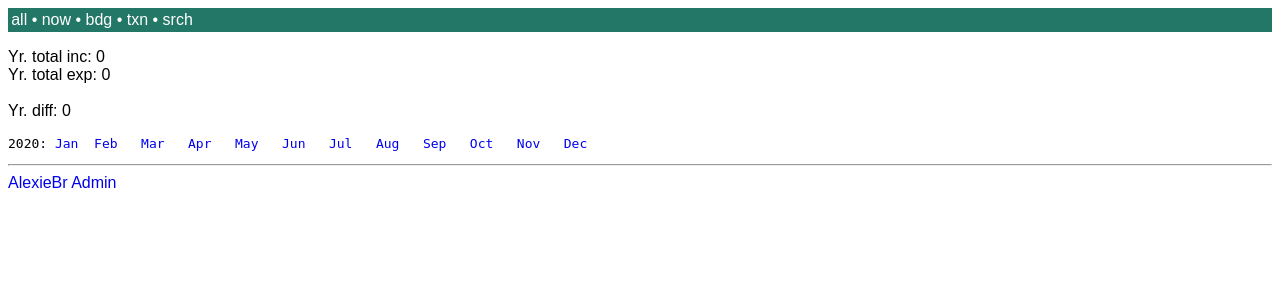
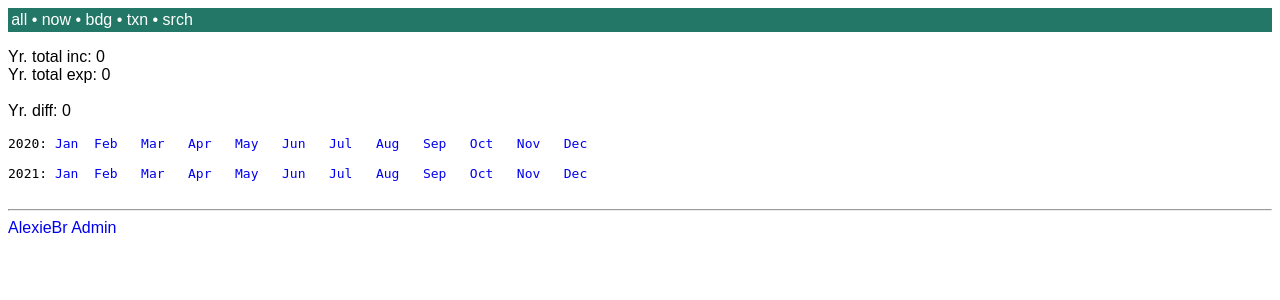
Before and after one commit to heitorchang/alexiebr, a Django app: page /hist/ in a window 1280 px wide. Shown: the top 300 px of the page. Run offline with Django 3.2, Linux system fonts and the light colour scheme; the visitor is signed in with stand-in values (Sample User, id 1); data that the repository does not hold is empty.

Commit message:
add 2021

```diff
--- a/alexieui/templates/alexieui/hist.html
+++ b/alexieui/templates/alexieui/hist.html
@@ -3,9 +3,9 @@
 {% block content %}
 
 <p>
-Yr. total inc: {{ total_inc }}<br>
-Yr. total exp: {{ total_exp }}<br><br>
-Yr. diff: {{ grand_total }}
+    Yr. total inc: {{ total_inc }}<br>
+    Yr. total exp: {{ total_exp }}<br><br>
+    Yr. diff: {{ grand_total }}
 </p>
 
 <pre>{% for month in months %}
@@ -14,37 +14,9 @@ Yr. diff: {{ grand_total }}
 
 <pre>
 2020: <a href="/?startdate=2020-01-01&enddate=2020-01-31">Jan</a>  <a href="/?startdate=2020-02-01&enddate=2020-02-29">Feb</a>   <a href="/?startdate=2020-03-01&enddate=2020-03-31">Mar</a>   <a href="/?startdate=2020-04-01&enddate=2020-04-30">Apr</a>   <a href="/?startdate=2020-05-01&enddate=2020-05-31">May</a>   <a href="/?startdate=2020-06-01&enddate=2020-06-30">Jun</a>   <a href="/?startdate=2020-07-01&enddate=2020-07-31">Jul</a>   <a href="/?startdate=2020-08-01&enddate=2020-08-31">Aug</a>   <a href="/?startdate=2020-09-01&enddate=2020-09-30">Sep</a>   <a href="/?startdate=2020-10-01&enddate=2020-10-31">Oct</a>   <a href="/?startdate=2020-11-01&enddate=2020-11-30">Nov</a>   <a href="/?startdate=2020-12-01&enddate=2020-12-31">Dec</a>
+
+2021: <a href="/?startdate=2021-01-01&enddate=2021-01-31">Jan</a>  <a href="/?startdate=2021-02-01&enddate=2021-02-28">Feb</a>   <a href="/?startdate=2021-03-01&enddate=2021-03-31">Mar</a>   <a href="/?startdate=2021-04-01&enddate=2021-04-30">Apr</a>   <a href="/?startdate=2021-05-01&enddate=2021-05-31">May</a>   <a href="/?startdate=2021-06-01&enddate=2021-06-30">Jun</a>   <a href="/?startdate=2021-07-01&enddate=2021-07-31">Jul</a>   <a href="/?startdate=2021-08-01&enddate=2021-08-31">Aug</a>   <a href="/?startdate=2021-09-01&enddate=2021-09-30">Sep</a>   <a href="/?startdate=2021-10-01&enddate=2021-10-31">Oct</a>   <a href="/?startdate=2021-11-01&enddate=2021-11-30">Nov</a>   <a href="/?startdate=2021-12-01&enddate=2021-12-31">Dec</a>
+
 </pre>
 
-<!--
-        exp    inc-exp
-
-<a href="{% url 'alexieui:index' %}?startdate=2020-01-01&enddate=2020-12-31">2020 (all)</a>
-
-<a href="{% url 'alexieui:index' %}?startdate=2020-01-01&enddate=2020-01-31">2020-01</a>  4477   1796
-
-<a href="{% url 'alexieui:index' %}?startdate=2020-02-01&enddate=2020-02-29">2020-02</a>  3145   6523
-
-<a href="{% url 'alexieui:index' %}?startdate=2020-03-01&enddate=2020-03-31">2020-03</a>  8772  13473
-
-<a href="{% url 'alexieui:index' %}?startdate=2020-04-01&enddate=2020-04-30">2020-04</a>  6284   2799
-
-<a href="{% url 'alexieui:index' %}?startdate=2020-05-01&enddate=2020-05-31">2020-05</a>  5204  15124
-
-<a href="{% url 'alexieui:index' %}?startdate=2020-06-01&enddate=2020-06-30">2020-06</a>  5608   8029
-
-<a href="{% url 'alexieui:index' %}?startdate=2020-07-01&enddate=2020-07-31">2020-07</a>  5304  16073
-
-<a href="{% url 'alexieui:index' %}?startdate=2020-08-01&enddate=2020-08-31">2020-08</a> 11243   9382
-
-<a href="{% url 'alexieui:index' %}?startdate=2020-09-01&enddate=2020-09-30">2020-09</a> 11707   4970
-
-<a href="{% url 'alexieui:index' %}?startdate=2020-10-01&enddate=2020-10-31">2020-10</a>  ----   ----
-
-<a href="{% url 'alexieui:index' %}?startdate=2020-11-01&enddate=2020-11-30">2020-11</a>  ----   ----
-
-<a href="{% url 'alexieui:index' %}?startdate=2020-12-01&enddate=2020-12-31">2020-12</a>  ----   ----
-
--->
-
 {% endblock %}
```
